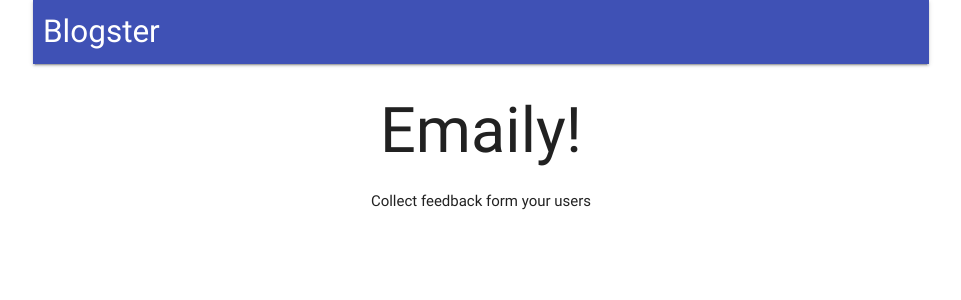
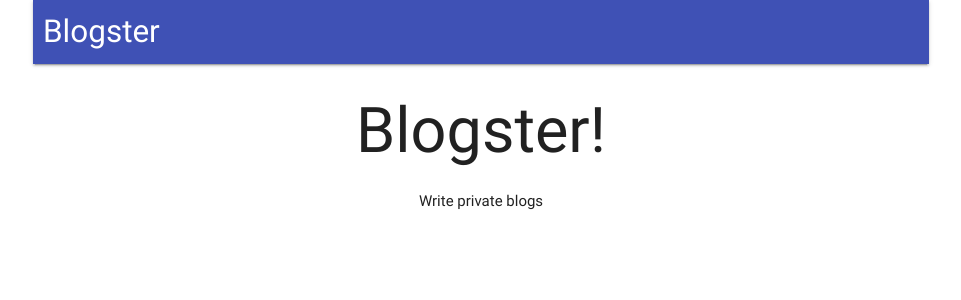
Before and after one commit to darrylgit/blogster, a React (Create React App) app in the folder client/: page / in a window 1280 px wide. Shown: the top 300 px of the page, without its empty margins (159-1120 px from the left). Built offline with nearby package versions, Linux system fonts and the light colour scheme; no server answers.

Commit message:
Update Landing.js

```diff
--- a/client/src/components/Landing.js
+++ b/client/src/components/Landing.js
@@ -4,9 +4,9 @@ const Landing = () => {
   return (
     <div style={{ textAlign: 'center' }}>
       <h1>
-        Emaily!
+        Blogster!
       </h1>
-      Collect feedback form your users
+      Write private blogs
     </div>
   );
 };
```
